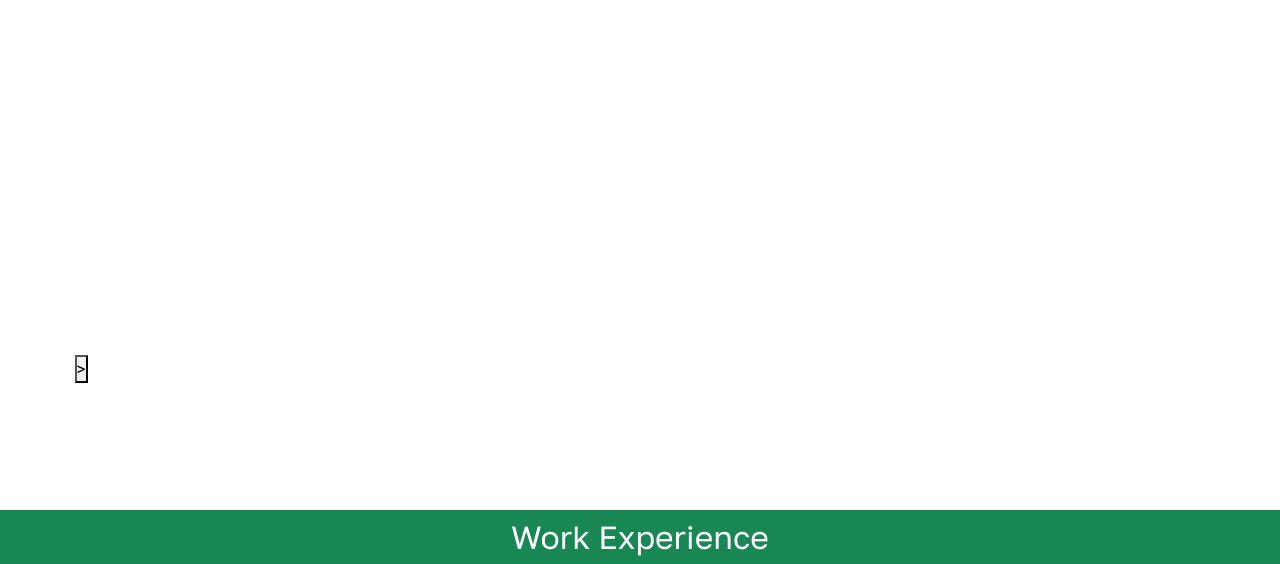
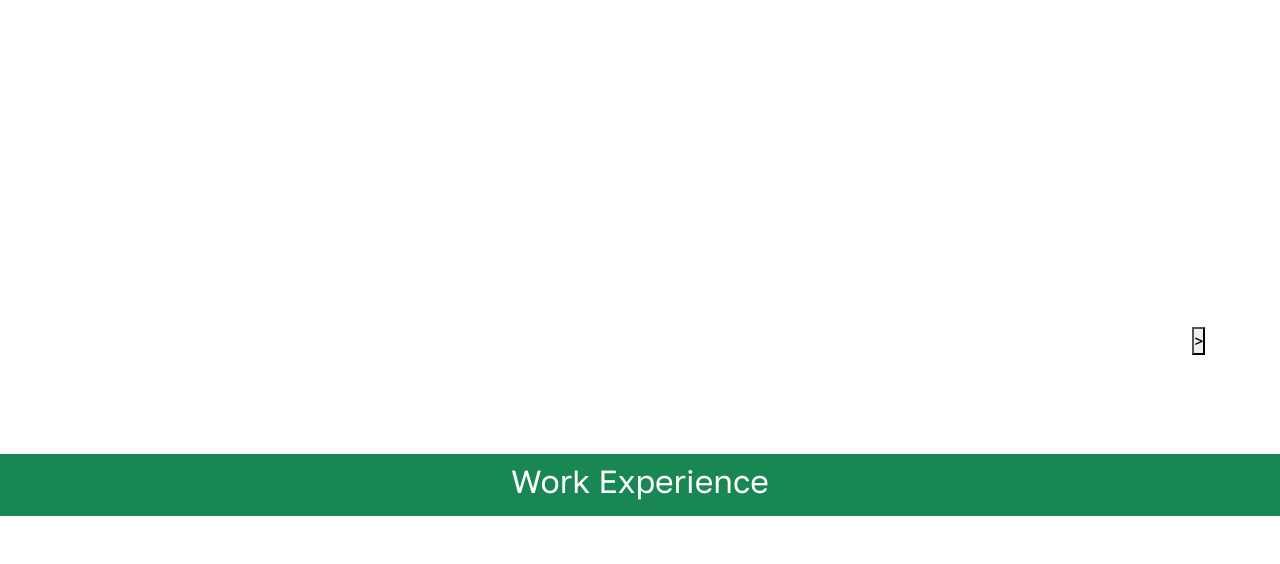
Before and after one commit to stchloe/ChloeStuart, a plain HTML site: page index.html in a window 1280 px wide. Shown: the part 1312-1876 px from the top of the page. Drawn offline with nearby package versions, Linux system fonts and the light colour scheme.

Commit message:
Prev/Next arrows
finally got them inline (kind of)
Why are the slick boxes too long? why are they not the same height as the slidercard divs?

```diff
--- a/carouselTimeline.js
+++ b/carouselTimeline.js
@@ -51,6 +51,12 @@ $(document).ready(function () {
             title: "February",
             imgsrc: "images/February16_9.jpg",
             desc: "support stint end, finished project for 3DExperience World, documentation for advanced feature parameter, more DWW Videos, Tech Team Social"
+        },
+        {
+            index: 9,
+            title: "March",
+            imgsrc: "images/March16_9.jpg",
+            desc: "DWW Videos, Pro Certification Testing, QA, Placement tutor visit, Post dev import changes for project"
         }
     ];
 
@@ -76,7 +82,7 @@ $(document).ready(function () {
 
     $('.slide-sec').slick({
         lazyLoad: 'ondemand',
-        prevArrow: '<button type="button" class="slick-prev" style="left:auto; right:10px;"><</button>',
-        nextArrow: '<button type="button" class="slick-next" style="left:auto; right:10px;">></button>'
+        prevArrow: '<button type="button" class="slick-prev" ><</button>',
+        nextArrow: '<button type="button" class="slick-next" >></button>'
     });
 });
--- a/styles.css
+++ b/styles.css
@@ -22,6 +22,7 @@ nav {
 
 .main-sec {
     margin: 5% auto;
+    height: auto;
 }
 
 .slide-sec {
@@ -51,6 +52,20 @@ nav {
     width: 50vw;
 }
 
+.slick-prev,
+.slick-next {
+    display: inline-block;
+    text-align: center;
+}
+
+.slick-prev {
+    float: left;
+}
+
+.slick-next {
+    float: right;
+}
+
 /*Media query for smaller screens*/
 
 @media screen and (max-width: 992px) {
```
